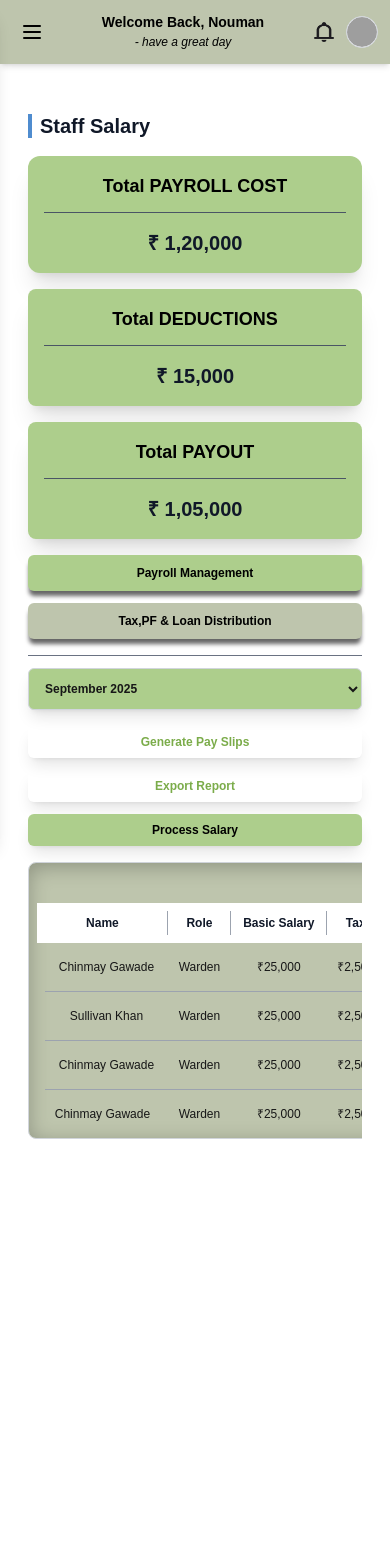
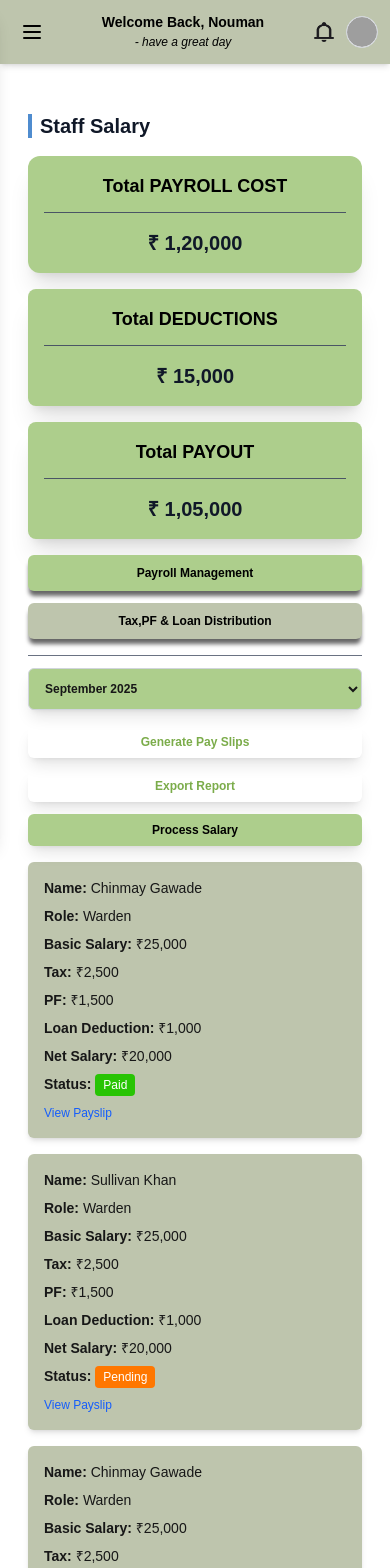
Before and after one commit to dev-nexcore/HM_ADMIN, a Next.js app: page /staffsalary in a window 390 px wide. Shown: the top 1568 px of the page. Before the commit the page ends 1167 px from the top, so only its background shows below. Built offline with nearby package versions, Linux system fonts and the light colour scheme; grey boxes are pictures that could not be loaded.

Commit message:
Refactor payroll table to include responsive design for both desktop and mobile views

```diff
--- a/src/components/staffsalary/staffsalary.jsx
+++ b/src/components/staffsalary/staffsalary.jsx
@@ -301,13 +301,84 @@ export default function StaffSalaryContent() {
     </div>
   );
 
-  // Render Payroll Table
  const renderPayrollTable = () => (
-    <div className="w-full overflow-x-auto">
+  <>
+    <div className="w-full">
+      {/* Desktop Table View */}
+      <div className="w-full overflow-x-auto custom-table">
         <div
           className="rounded-lg overflow-hidden border border-gray-300 min-w-[800px]"
           style={{ backgroundColor: "#BEC5AD", boxShadow: "0px 4px 20px 0px #00000040 inset" }}
         >
+          <table className="custom-table w-full border-collapse mt-4">
+            <thead>
+              <tr className="bg-white">
+                <th className="font-bold text-gray-900 px-2 sm:px-4 py-3 text-center text-xs sm:text-sm">Name</th>
+                <th className="font-bold text-gray-900 px-2 sm:px-4 py-3 text-center text-xs sm:text-sm">Role</th>
+                <th className="font-bold text-gray-900 px-2 sm:px-4 py-3 text-center text-xs sm:text-sm">Basic Salary</th>
+                <th className="font-bold text-gray-900 px-2 sm:px-4 py-3 text-center text-xs sm:text-sm">Tax</th>
+                <th className="font-bold text-gray-900 px-2 sm:px-4 py-3 text-center text-xs sm:text-sm">PF</th>
+                <th className="font-bold text-gray-900 px-2 sm:px-4 py-3 text-center text-xs sm:text-sm">Loan Deduction</th>
+                <th className="font-bold text-gray-900 px-2 sm:px-4 py-3 text-center text-xs sm:text-sm">Net Salary</th>
+                <th className="font-bold text-gray-900 px-2 sm:px-4 py-3 text-center text-xs sm:text-sm">Status</th>
+                <th className="font-bold text-gray-900 px-2 sm:px-4 py-3 text-center text-xs sm:text-sm">Actions</th>
+              </tr>
+            </thead>
+            <tbody>
+              {staffData.map((staff, index) => (
+                <tr key={index} className="relative">
+                  <td className="px-2 sm:px-4 py-3 sm:py-5 text-center text-xs sm:text-sm">{staff.name}</td>
+                  <td className="px-2 sm:px-4 py-3 sm:py-5 text-center text-xs sm:text-sm">{staff.role}</td>
+                  <td className="px-2 sm:px-4 py-3 sm:py-5 text-center text-xs sm:text-sm">{staff.basicSalary}</td>
+                  <td className="px-2 sm:px-4 py-3 sm:py-5 text-center text-xs sm:text-sm">{staff.tax}</td>
+                  <td className="px-2 sm:px-4 py-3 sm:py-5 text-center text-xs sm:text-sm">{staff.pf}</td>
+                  <td className="px-2 sm:px-4 py-3 sm:py-5 text-center text-xs sm:text-sm">{staff.loanDeduction}</td>
+                  <td className="px-2 sm:px-4 py-3 sm:py-5 text-center text-xs sm:text-sm">{staff.netSalary}</td>
+                  <td className="px-2 sm:px-4 py-3 sm:py-5 text-center">
+                    <span className={`px-1 sm:px-2 py-1 rounded text-xs font-medium text-white ${staff.status === "Paid" ? "bg-[#28C404]" : "bg-[#FF7700]"}`}>
+                      {staff.status}
+                    </span>
+                  </td>
+                  <td className="px-2 sm:px-4 py-3 sm:py-5 text-center">
+                    <button onClick={() => handleViewPayslip(staff)} className="text-blue-600 cursor-pointer hover:text-blue-800 text-xs sm:text-sm">
+                      View Payslip
+                    </button>
+                  </td>
+                </tr>
+              ))}
+            </tbody>
+          </table>
+        </div>
+      </div>
+
+      {/* Mobile Card View */}
+      <div className="payroll-card space-y-4 sm:hidden mt-4">
+        {staffData.map((staff, index) => (
+          <div key={index} className="bg-[#BEC5AD] rounded-md p-4 text-sm shadow-md">
+            <div className="mb-2"><strong>Name:</strong> {staff.name}</div>
+            <div className="mb-2"><strong>Role:</strong> {staff.role}</div>
+            <div className="mb-2"><strong>Basic Salary:</strong> {staff.basicSalary}</div>
+            <div className="mb-2"><strong>Tax:</strong> {staff.tax}</div>
+            <div className="mb-2"><strong>PF:</strong> {staff.pf}</div>
+            <div className="mb-2"><strong>Loan Deduction:</strong> {staff.loanDeduction}</div>
+            <div className="mb-2"><strong>Net Salary:</strong> {staff.netSalary}</div>
+            <div className="mb-2">
+              <strong>Status:</strong>{" "}
+              <span className={`px-2 py-1 rounded text-xs font-medium text-white ${staff.status === "Paid" ? "bg-[#28C404]" : "bg-[#FF7700]"}`}>
+                {staff.status}
+              </span>
+            </div>
+            <div>
+              <button onClick={() => handleViewPayslip(staff)} className="text-blue-600 cursor-pointer hover:text-blue-800 text-xs">
+                View Payslip
+              </button>
+            </div>
+          </div>
+        ))}
+      </div>
+    </div>
+
+    {/* CSS Media Queries & Custom Styles */}
     <style jsx>{`
       .custom-table th {
         position: relative;
@@ -327,82 +398,21 @@ export default function StaffSalaryContent() {
         border-left: 16px solid transparent;
         border-right: 16px solid transparent;
       }
-          .custom-table tbody tr:not(:last-child)::after {
-            content: "";
-            position: absolute;
-            bottom: 0;
-            left: 16px;
-            right: 16px;
-            height: 1px;
-            background-color: #00000;
+      @media (max-width: 640px) {
+        .custom-table {
+          display: none;
+        }
+        .payroll-card {
+          display: block;
+        }
+      }
+      @media (min-width: 641px) {
+        .payroll-card {
+          display: none;
+        }
       }
     `}</style>
-        <table className="custom-table w-full border-collapse">
-          <thead>
-            <tr>
-              <td colSpan="9" className="py-2">
-                &nbsp;
-              </td>
-            </tr>
-            <tr className="bg-white">
-              <th className="font-bold text-gray-900 px-2 sm:px-4 py-3 text-center bg-white text-xs sm:text-sm">
-                Name
-              </th>
-              <th className="font-bold text-gray-900 px-2 sm:px-4 py-3 text-center bg-white text-xs sm:text-sm">
-                Role
-              </th>
-              <th className="font-bold text-gray-900 px-2 sm:px-4 py-3 text-center bg-white text-xs sm:text-sm">
-                Basic Salary
-              </th>
-              <th className="font-bold text-gray-900 px-2 sm:px-4 py-3 text-center bg-white text-xs sm:text-sm">Tax</th>
-              <th className="font-bold text-gray-900 px-2 sm:px-4 py-3 text-center bg-white text-xs sm:text-sm">PF</th>
-              <th className="font-bold text-gray-900 px-2 sm:px-4 py-3 text-center bg-white text-xs sm:text-sm">
-                Loan Deduction
-              </th>
-              <th className="font-bold text-gray-900 px-2 sm:px-4 py-3 text-center bg-white text-xs sm:text-sm">
-                Net Salary
-              </th>
-              <th className="font-bold text-gray-900 px-2 sm:px-4 py-3 text-center bg-white text-xs sm:text-sm">
-                Status
-              </th>
-              <th className="font-bold text-gray-900 px-2 sm:px-4 py-3 text-center bg-white text-xs sm:text-sm">
-                Actions
-              </th>
-            </tr>
-          </thead>
-          <tbody>
-            {staffData.map((staff, index) => (
-              <tr key={index} className="relative">
-                <td className="px-2 sm:px-4 py-3 sm:py-5 font-medium text-center text-xs sm:text-sm">{staff.name}</td>
-                <td className="px-2 sm:px-4 py-3 sm:py-5 text-center text-xs sm:text-sm">{staff.role}</td>
-                <td className="px-2 sm:px-4 py-3 sm:py-5 text-center text-xs sm:text-sm">{staff.basicSalary}</td>
-                <td className="px-2 sm:px-4 py-3 sm:py-5 text-center text-xs sm:text-sm">{staff.tax}</td>
-                <td className="px-2 sm:px-4 py-3 sm:py-5 text-center text-xs sm:text-sm">{staff.pf}</td>
-                <td className="px-2 sm:px-4 py-3 sm:py-5 text-center text-xs sm:text-sm">{staff.loanDeduction}</td>
-                <td className="px-2 sm:px-4 py-3 sm:py-5 text-center text-xs sm:text-sm">{staff.netSalary}</td>
-                <td className="px-2 sm:px-4 py-3 sm:py-5 text-center">
-                  <span
-                    className={`px-1 sm:px-2 py-1 rounded text-xs font-medium text-white ${
-                      staff.status === "Paid" ? "bg-[#28C404]" : "bg-[#FF7700]"
-                    }`}
-                  >
-                    {staff.status}
-                  </span>
-                </td>
-                <td className="px-2 sm:px-4 py-3 sm:py-5 text-center">
-                  <button
-                    onClick={() => handleViewPayslip(staff)}
-                    className="bg-transparent border-none text-blue-600 cursor-pointer text-xs sm:text-sm hover:text-blue-800"
-                  >
-                    View pay slip
-                  </button>
-                </td>
-              </tr>
-            ))}
-          </tbody>
-        </table>
-      </div>
-    </div>
+  </>
 );
 
   // Render Tax/PF Table
```
Lines whose indentation alone changed are shown as unchanged.
